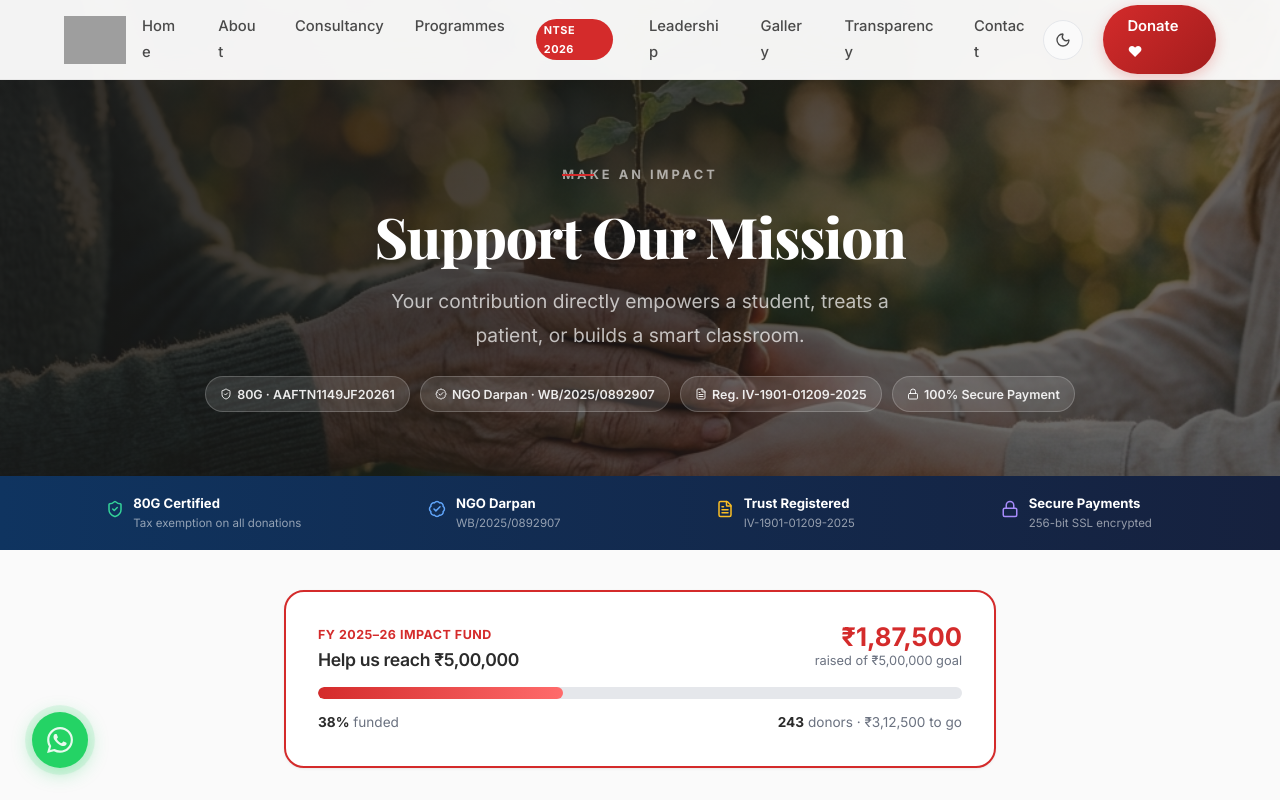
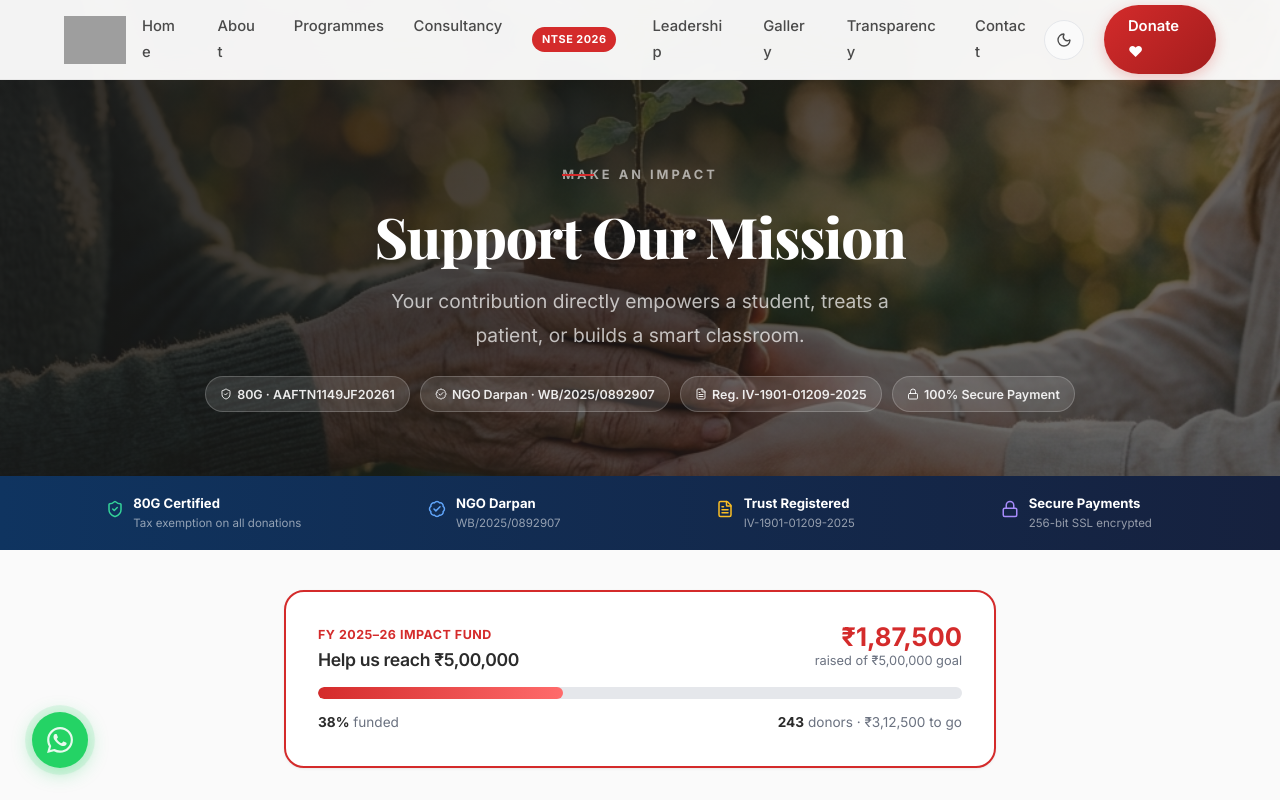
Before and after one commit to MASUMNEXZEN/nexzen-foundation, a Next.js app: page /donate in a window 1280 px wide. Shown: the top 800 px of the page. Built offline with nearby package versions, Linux system fonts and the light colour scheme; grey boxes are pictures that could not be loaded; a web font is replaced by a local one.

Commit message:
fix: rearrange nav — Home, About, Programmes, Consultancy, NTSE, Leadership, Gallery, Transparency, Contact

```diff
--- a/src/app/layout.js
+++ b/src/app/layout.js
@@ -264,7 +264,23 @@ function Navbar() {
           <Link href="/" className={`nav-link ${pathname === '/' ? 'active' : ''}`}>Home</Link>
           <Link href="/about" className={`nav-link ${pathname === '/about' ? 'active' : ''}`}>About</Link>
 
-          {/* Consultancy — top-level dropdown */}
+          {/* Programmes dropdown */}
+          <div className="nav-item-dropdown">
+            <Link href="/programmes" className={`nav-link ${pathname.startsWith('/programmes') ? 'active' : ''}`}>Programmes</Link>
+            <div className="nav-dropdown-menu">
+              {programmes.map(p => (
+                <Link key={p.href} href={p.href} className="dropdown-item">
+                  <div className="dropdown-item-icon">{p.icon}</div>
+                  <div>
+                    <div className="dropdown-item-title">{p.title}</div>
+                    <div className="dropdown-item-desc">{p.desc}</div>
+                  </div>
+                </Link>
+              ))}
+            </div>
+          </div>
+
+          {/* Consultancy dropdown */}
           <div className="nav-item-dropdown">
             <Link href="/consultancy" className={`nav-link ${pathname.startsWith('/consultancy') ? 'active' : ''}`}>Consultancy</Link>
             <div className="nav-dropdown-menu">
@@ -280,24 +296,8 @@ function Navbar() {
             </div>
           </div>
 
-          <div className="nav-item-dropdown">
-            <Link href="/programmes" className={`nav-link ${pathname.startsWith('/programmes') ? 'active' : ''}`}>Programmes</Link>
-            <div className="nav-dropdown-menu">
-              {programmes.map(p => (
-                <Link key={p.href} href={p.href} className="dropdown-item">
-                  <div className="dropdown-item-icon">{p.icon}</div>
-                  <div>
-                    <div className="dropdown-item-title">{p.title}</div>
-                    <div className="dropdown-item-desc">{p.desc}</div>
-                  </div>
-                </Link>
-              ))}
-            </div>
-          </div>
-
-          <Link href="/ntse" className={`nav-link ${pathname === '/ntse' ? 'active' : ''}`}
-            style={{ position: 'relative', fontWeight: 700, color: pathname === '/ntse' ? 'var(--nex-red)' : 'var(--nex-red)', display: 'flex', alignItems: 'center', gap: '5px' }}>
-            <span style={{ background: 'var(--nex-red)', color: 'white', fontSize: '0.68rem', fontWeight: 800, padding: '2px 8px', borderRadius: '50px', letterSpacing: '0.5px', textTransform: 'uppercase' }}>NTSE 2026</span>
+          <Link href="/ntse" className={`nav-link ${pathname === '/ntse' ? 'active' : ''}`} style={{ display: 'flex', alignItems: 'center' }}>
+            <span style={{ background: 'var(--nex-red)', color: 'white', fontSize: '0.68rem', fontWeight: 800, padding: '3px 10px', borderRadius: '50px', letterSpacing: '0.5px', textTransform: 'uppercase', whiteSpace: 'nowrap' }}>NTSE 2026</span>
           </Link>
           <Link href="/leadership" className={`nav-link ${pathname === '/leadership' ? 'active' : ''}`}>Leadership</Link>
           <Link href="/gallery" className={`nav-link ${pathname === '/gallery' ? 'active' : ''}`}>Gallery</Link>
```
